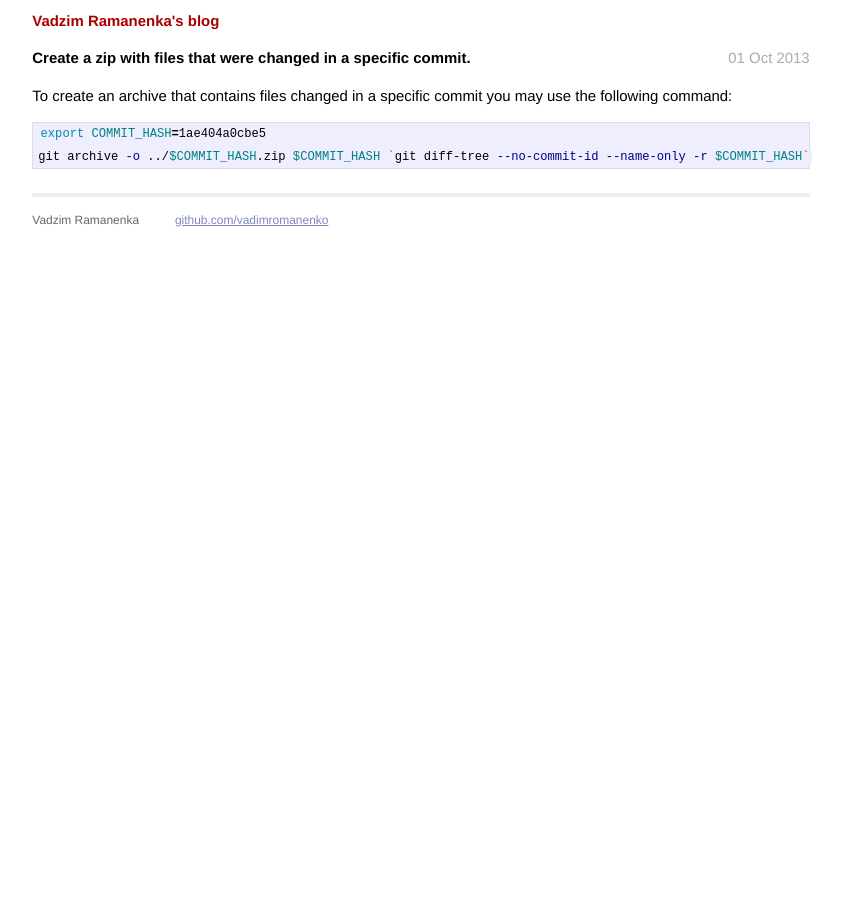
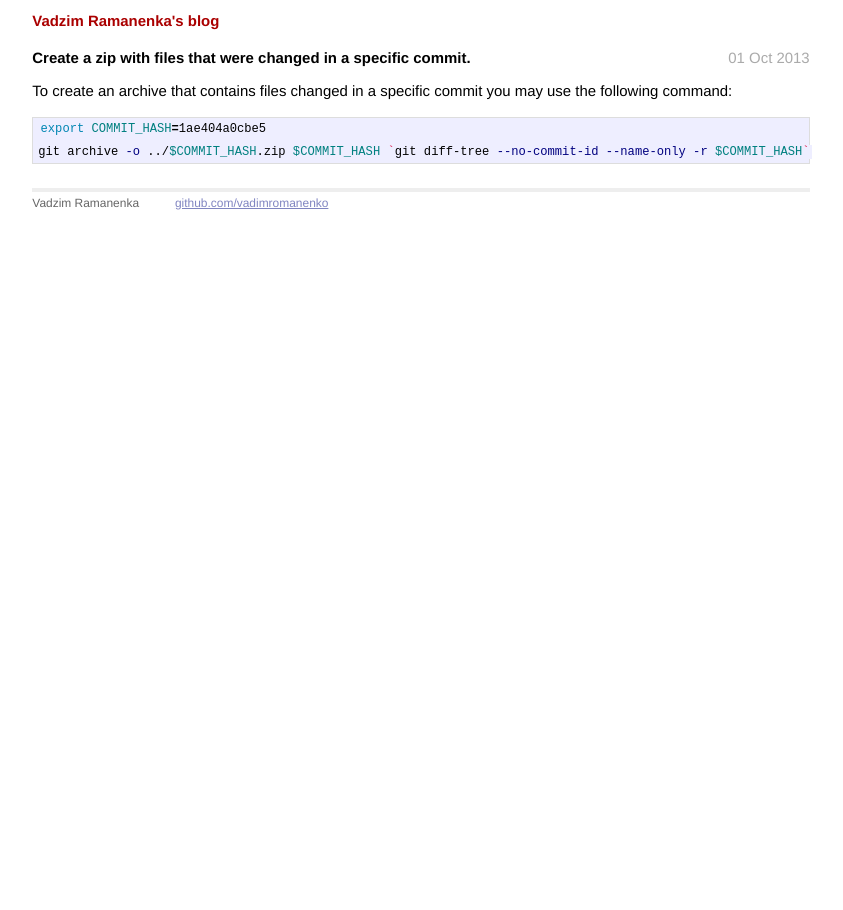
Before and after one commit to ramanenka/ramanenka.github.io, a Jekyll site: the page built from _posts/2013-10-01-Create_a_zip_with_files_that_were_changed_in_a_specific_commit.markdown, in a window 1280 px wide. Shown: the whole page, without its empty margins (219-1062 px from the left). Built offline with Jekyll 4.4.1, drawn with Linux system fonts in a browser that asks for light colours; Markdown is read by kramdown in place of the engine named in the settings.

```diff
--- a/css/main.css
+++ b/css/main.css
@@ -23,7 +23,7 @@
   font-size: 100%; }
 
 h1 { margin-bottom: 1em; }
-p { margin: 1em 0; }
+p { margin: 0 0 1em; }
 
 a         { color: #00a; }
 a:hover   { color: #000; }
--- a/css/syntax.css
+++ b/css/syntax.css
@@ -1,4 +1,4 @@
-.highlight  { background: #ffffff; }
+.highlight  { background: #ffffff; margin-bottom:1em;}
 .highlight .c { color: #999988; font-style: italic } /* Comment */
 .highlight .err { color: #a61717; background-color: #e3d2d2 } /* Error */
 .highlight .k { font-weight: bold } /* Keyword */
```
Also changed, not shown: 1 other file.
